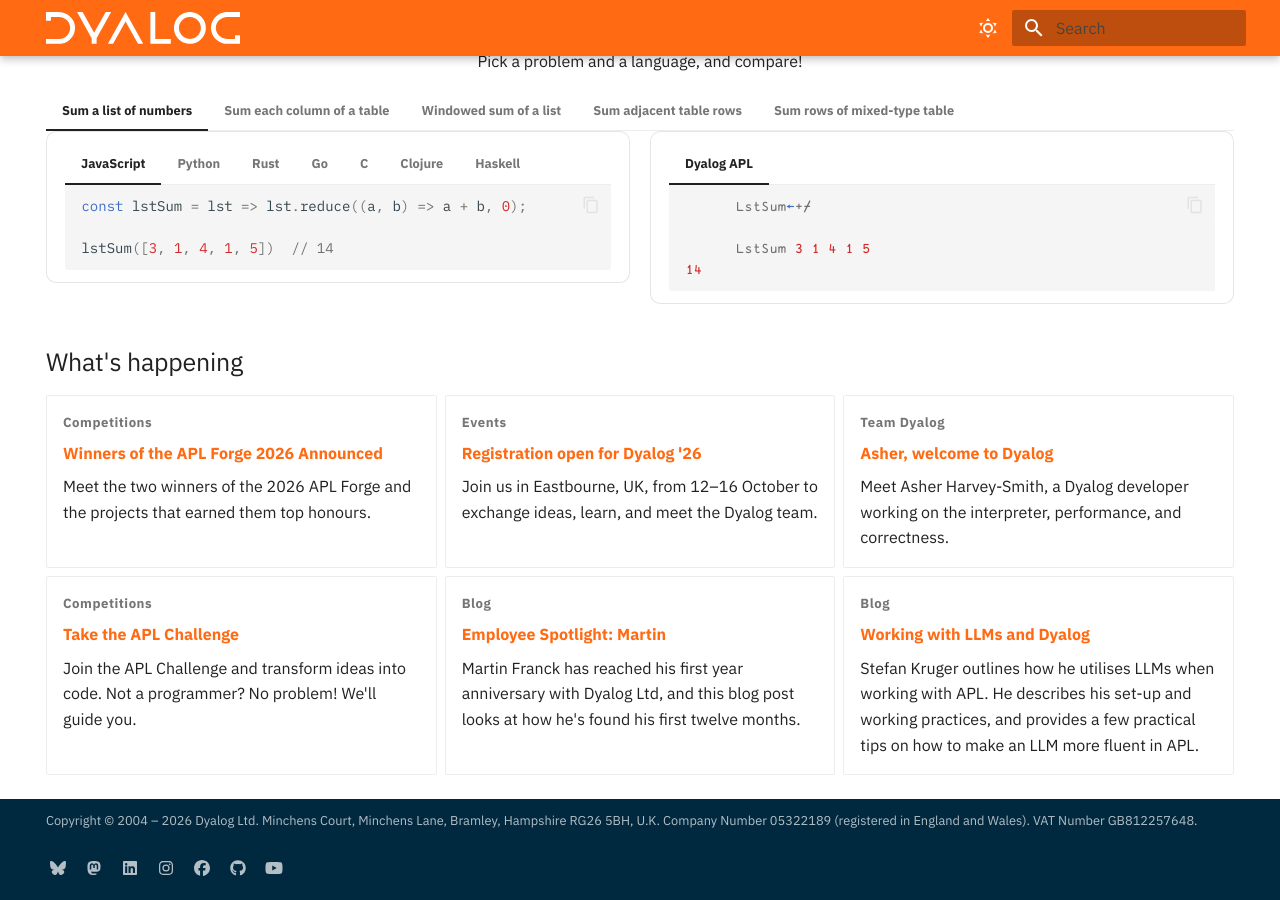
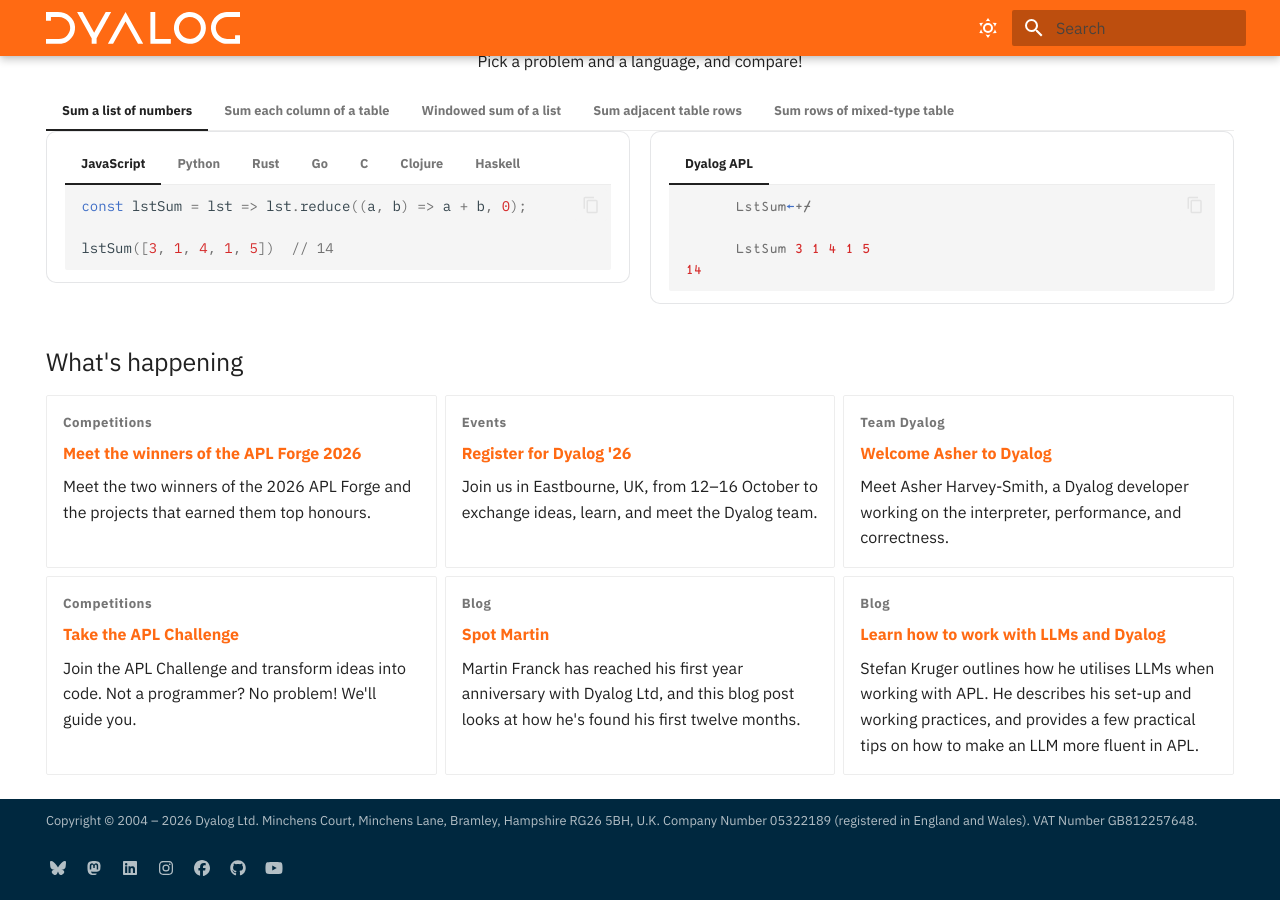
Before and after one commit to abrudz/dyalog.com, an MkDocs documentation site: the page built from docs/index.md, in a window 1280 px wide and 900 px high, scrolled down 1581 px. Built offline with MkDocs 1.6.1 and Material for MkDocs 9.7.7, drawn with Linux system fonts in a browser that asks for light colours; some of the changed text lies outside the part shown.

Commit message:
Rephrase card titles and the video button as calls to action
Hero: "View the 1-min intro video". What's happening cards: "Meet the winners
of the APL Forge 2026", "Register for Dyalog '26", "Welcome Asher to Dyalog",
"Spot Martin", "Learn how to work with LLMs and Dyalog".

Co-Authored-By: Claude Opus 4.8 (1M context) <noreply@anthropic.com>

```diff
--- a/docs/index.md
+++ b/docs/index.md
@@ -767,21 +767,21 @@ Pick a problem and a language, and compare!
 
 -   <span class="card-eyebrow">Competitions</span>
 
-    [__Winners of the APL Forge 2026 Announced__](news/2024-apl-forge-winners.md)
+    [__Meet the winners of the APL Forge 2026__](news/2024-apl-forge-winners.md)
 
     Meet the two winners of the 2026 APL Forge and the projects that earned them
     top honours.
 
 -   <span class="card-eyebrow">Events</span>
 
-    [__Registration open for Dyalog '26__](https://usermeeting.dyalog.com)
+    [__Register for Dyalog '26__](https://usermeeting.dyalog.com)
 
     Join us in Eastbourne, UK, from 12–16 October to exchange ideas, learn, and
     meet the Dyalog team.
 
 -   <span class="card-eyebrow">Team Dyalog</span>
 
-    [__Asher, welcome to Dyalog__](about/team-dyalog/asher-harvey-smith.md)
+    [__Welcome Asher to Dyalog__](about/team-dyalog/asher-harvey-smith.md)
 
     Meet Asher Harvey-Smith, a Dyalog developer working on the interpreter,
     performance, and correctness.
@@ -795,14 +795,14 @@ Pick a problem and a language, and compare!
 
 -   <span class="card-eyebrow">Blog</span>
 
-    [__Employee Spotlight: Martin__](blog/2026/08/employee-spotlight-martin.md)
+    [__Spot Martin__](blog/2026/08/employee-spotlight-martin.md)
 
     Martin Franck has reached his first year anniversary with Dyalog Ltd, and this
     blog post looks at how he's found his first twelve months.
 
 -   <span class="card-eyebrow">Blog</span>
 
-    [__Working with LLMs and Dyalog__](blog/2026/07/working-with-llms-and-dyalog.md)
+    [__Learn how to work with LLMs and Dyalog__](blog/2026/07/working-with-llms-and-dyalog.md)
 
     Stefan Kruger outlines how he utilises LLMs when working with APL. He describes
     his set-up and working practices, and provides a few practical tips on how to
--- a/overrides/home.html
+++ b/overrides/home.html
@@ -69,7 +69,7 @@
            We build it, support it, and have done for over 40 years.</p>
         <p class="mdx-hero__buttons">
           <a href="{{ 'downloads/' | url }}" class="md-button md-button--primary">Download Dyalog for Free</a>
-          <a href="https://www.youtube.com/watch?v=uEEJDq6cNTs" class="md-button">1-min intro video</a>
+          <a href="https://www.youtube.com/watch?v=uEEJDq6cNTs" class="md-button">View the 1-min intro video</a>
         </p>
 
         <div class="mdx-cards">
```
